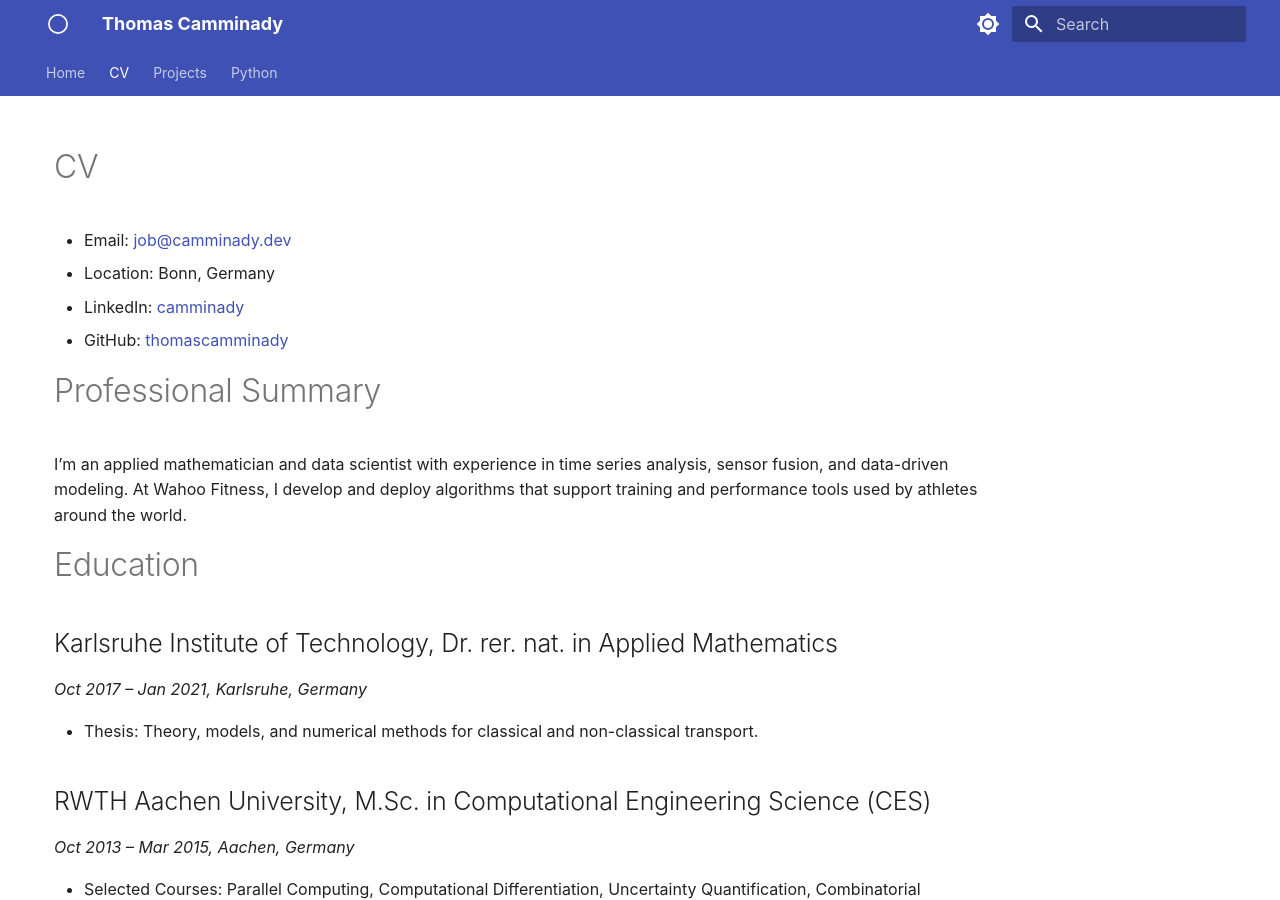
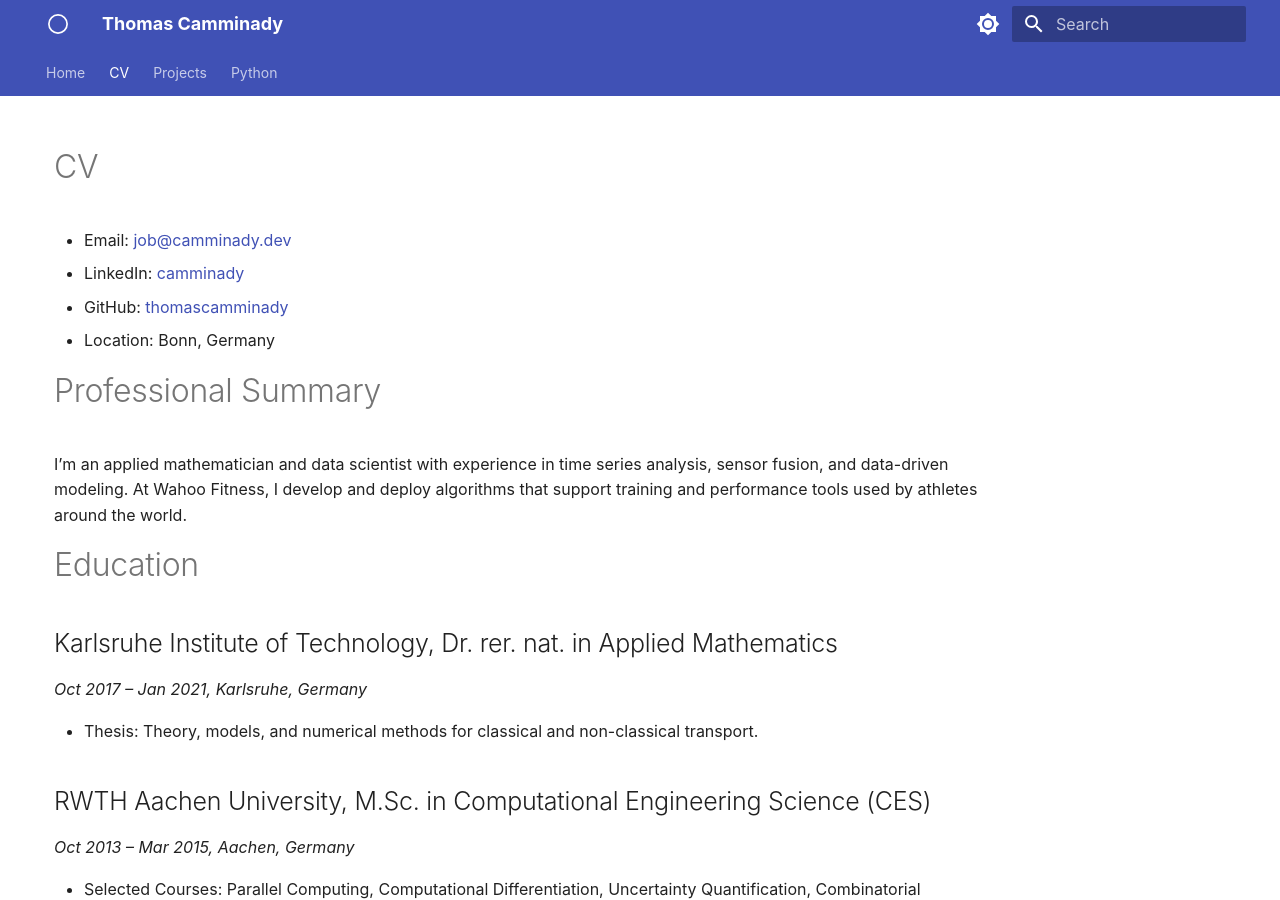
Before and after one commit to thomascamminady/thomascamminady.github.io, an MkDocs documentation site: the page built from docs/cv.md, in a window 1280 px wide and 900 px high. Built offline with MkDocs 1.6.1 and Material for MkDocs 9.7.7, drawn with Linux system fonts in a browser that asks for light colours.

Commit message:
CV formatting.

```diff
--- a/docs/cv.md
+++ b/docs/cv.md
@@ -1,9 +1,9 @@
 # CV
 
 -   Email: [job@camminady.dev](mailto:job@camminady.dev)
--   Location: Bonn, Germany
 -   LinkedIn: [camminady](https://linkedin.com/in/camminady)
 -   GitHub: [thomascamminady](https://github.com/thomascamminady)
+-   Location: Bonn, Germany
 
 # Professional Summary
 
@@ -13,20 +13,20 @@
 
 ## Karlsruhe Institute of Technology, Dr. rer. nat. in Applied Mathematics
 
-*Oct 2017 – Jan 2021, Karlsruhe, Germany*
+_Oct 2017 – Jan 2021, Karlsruhe, Germany_
 
 -   Thesis: Theory, models, and numerical methods for classical and non-classical transport.
 
 ## RWTH Aachen University, M.Sc. in Computational Engineering Science (CES)
 
-*Oct 2013 – Mar 2015, Aachen, Germany*
+_Oct 2013 – Mar 2015, Aachen, Germany_
 
 -   Selected Courses: Parallel Computing, Computational Differentiation, Uncertainty Quantification, Combinatorial Problems in Scientific Computing.
 -   Thesis: Theory and application of numerical methods for fractional diffusion equations.
 
 ## RWTH Aachen University, B.Sc. in CES
 
-*Oct 2009 – Sept 2013, Aachen, Germany*
+_Oct 2009 – Sept 2013, Aachen, Germany_
 
 -   Selected Courses: Computational Fluid Dynamics, Aerodynamics, Calculus of Variations, Partial Differential Equations.
 -   Thesis: Improvement of the aerodynamic shape optimization by adjoint methods in an MDO process.
@@ -35,7 +35,7 @@
 
 ## Wahoo Fitness LLC, Data Scientist & Algorithm Developer
 
-*Mar 2021 – present, Remote from Germany*
+_Mar 2021 – present, Remote from Germany_
 
 -   Launched a **machine learning–driven training recommendation engine** for athletes, enhancing personalized workout strategies.
 -   Developed robust backend APIs using Python and Pydantic, serving thousands of users via AWS.
@@ -47,7 +47,7 @@
 
 ## Center for CES & Steinbuch Centre for Computing, Scientific Staff
 
-*Apr 2015 – Mar 2021, Aachen & Karlsruhe*
+_Apr 2015 – Mar 2021, Aachen & Karlsruhe_
 
 -   Conducted research in the field of kinetic theory, numerical mathematics, optimization, and machine learning.
 -   **Pioneered reinforcement learning methods** to optimize numerical algorithms in CFD, resulting in significant computational improvements.
@@ -56,21 +56,21 @@
 
 ## Festival de Théorie, Summer School on Plasmas
 
-*June 2017 – July 2017, Aix-en-Provence, France*
+_June 2017 – July 2017, Aix-en-Provence, France_
 
 -   Implemented magnetic field derivatives into a Fortran DG-MHD research code.
 -   Actively participated in seminars and workshops in the field of plasmas.
 
 ## Center for CES, Student Research Assistant
 
-*Jan 2010 – Mar 2015, Aachen, Germany*
+_Jan 2010 – Mar 2015, Aachen, Germany_
 
 -   Assisted with teaching duties for a variety of mathematics and computer science modules.
 -   Developed **GPU-based Monte Carlo simulations** using CUDA.
 
 ## EADS Cassidian, Internship with Bachelor's Thesis
 
-*Oct 2012 – Apr 2013, Manching, Germany*
+_Oct 2012 – Apr 2013, Manching, Germany_
 
 -   Performed numerical simulations with in-house tools and the adjoint code of the German Aerospace Center (DLR).
 -   Automated **UAV airfoil shape optimization** using mesh adjoints.
```
